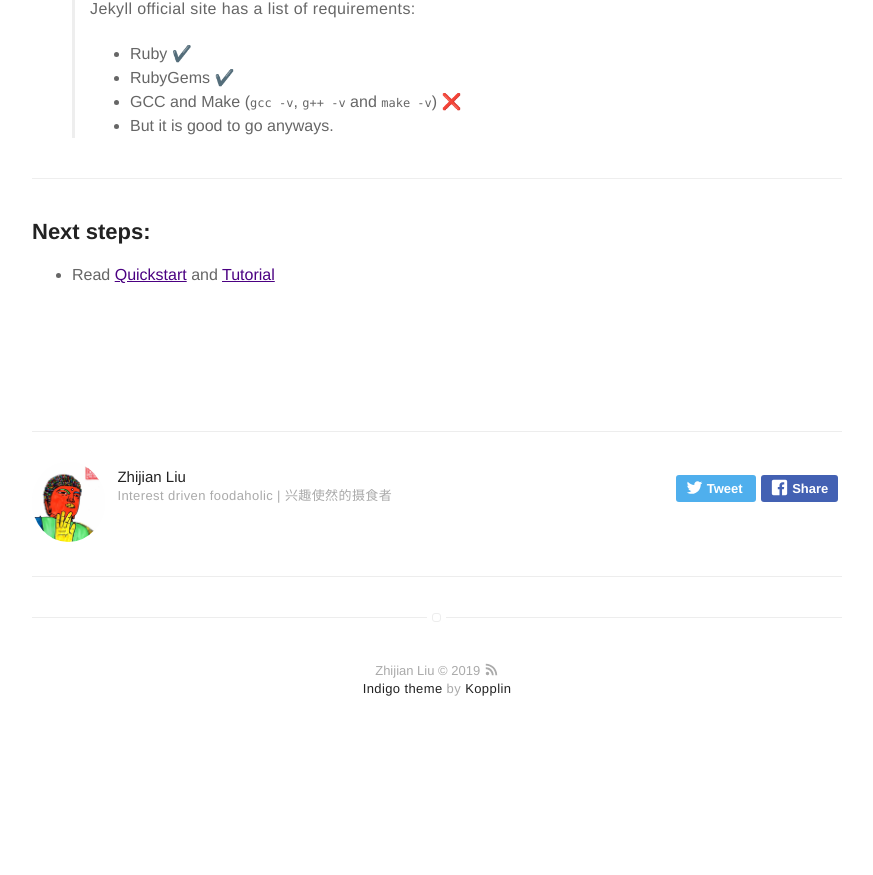
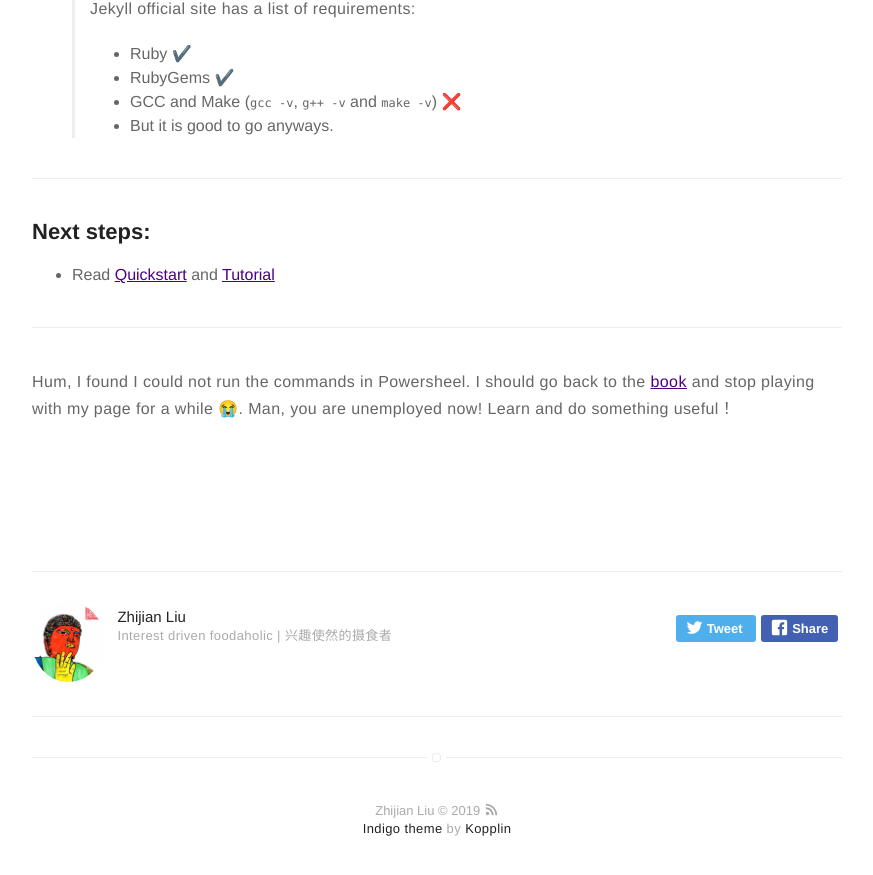
Before and after one commit to subaiwen/subaiwen.github.io, a Jekyll site: the page built from _posts/2019-7-3-Install Jekyll.md, in a window 1280 px wide and 900 px high, scrolled down 1065 px. Shown: the top 875 px of the window, without its empty margins (203-1076 px from the left). Built offline with Jekyll 4.4.1, drawn with Linux system fonts in a browser that asks for light colours; emoji names are drawn with the system emoji font; before the commit the page ends 1825 px from its top, so only the background shows below that.

Commit message:
Update 2019-7-3-Install Jekyll.md

```diff
--- a/_posts/2019-7-3-Install Jekyll.md
+++ b/_posts/2019-7-3-Install Jekyll.md
@@ -53,3 +53,7 @@ jekyll -v
 
 ## Next steps:
 * Read [Quickstart](https://jekyllrb.com/docs/) and [Tutorial](https://jekyllrb.com/docs/step-by-step/01-setup/)
+
+---
+
+Hum, I found I could not run the commands in Powersheel. I should go back to the [book](https://learnpythonthehardway.org/book/appendixa.html) and stop playing with my page for a while :sob:. Man, you are unemployed now! Learn and do something useful！
```
